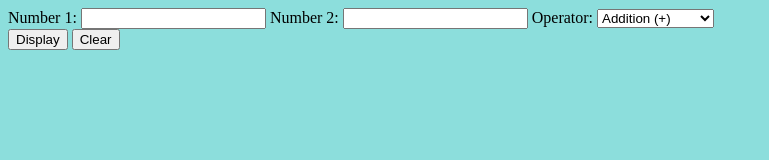
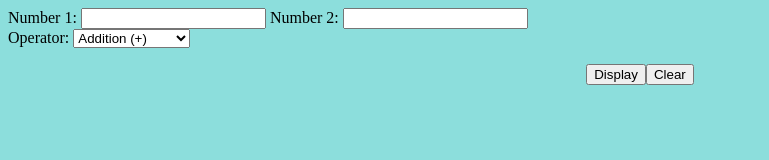
Before and after one commit to Imtiyaaz-D/jsExercises, a plain HTML site: page index.html in a window 1280 px wide. Shown: the whole page, without its empty margins (0-769 px from the left). Drawn offline with Linux system fonts and the light colour scheme.

Commit message:
question 4

```diff
--- a/css/style.css
+++ b/css/style.css
@@ -6,3 +6,10 @@
 body{
     background-color: #8CDEDC;
 }
+
+.buttons{
+    display: flex;
+    justify-content: center;
+    align-items: center;
+    padding: 1rem;
+}
--- a/index.html
+++ b/index.html
@@ -34,12 +34,15 @@
 </div>
 </div> -->
 <div id="container">
-    <label for="number1">Number 1:</label>
-    <input type="number" id="number1" required>
+        <label for="number1">Number 1:</label>
+        <input type="number" id="number1" required>
 
-    <label for="number2">Number 2:</label>
-    <input type="number" id="number2" required>
 
+        <label for="number2">Number 2:</label>
+        <input type="number" id="number2" required>
+
+
+    <div id="operators">
     <label for="operator">Operator:</label>
     <select id="operator" required>
       <option value="+">Addition (+)</option>
@@ -47,6 +50,7 @@
       <option value="*">Multiplication (*)</option>
       <option value="/">Division (/)</option>
     </select>
+    </div>
 
     <div class="buttons">
       <button type="button" onclick="calculate()">Display</button>
--- a/script/code.js
+++ b/script/code.js
@@ -103,3 +103,9 @@ function clearForm() {
     document.getElementById("operator").selectedIndex = 0;
     document.getElementById("result").textContent = "";
 }
+//Question 4
+let subject = "programming"
+// let mirror = [subject[11]+subject[10]+subject+[9]+subject[8]+subject[7]+subject[6]+subject[5]+subject[4]+subject[3]+subject[2]+subject[1]+subject[0]]
+// console.log(mirror)
+
+console.log(subject.split('').reverse().join(''))
```
